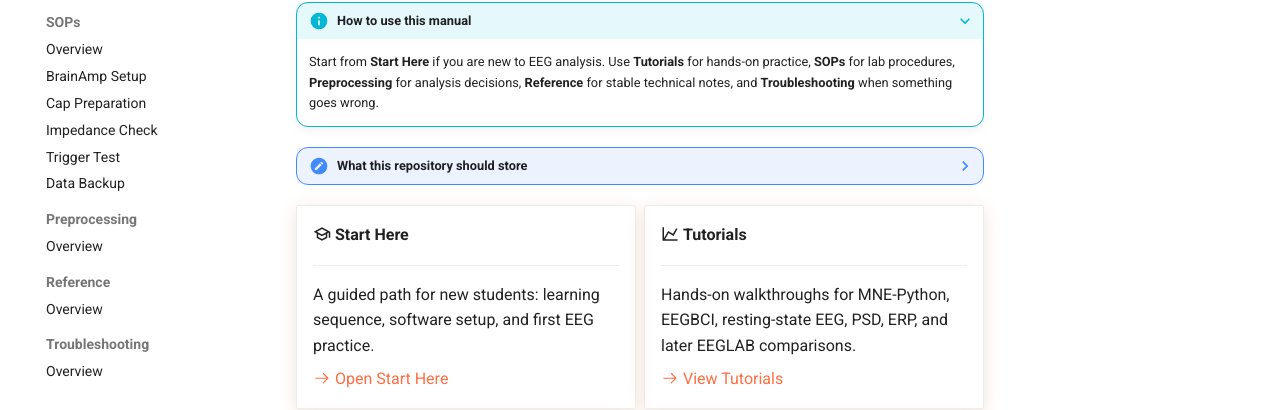
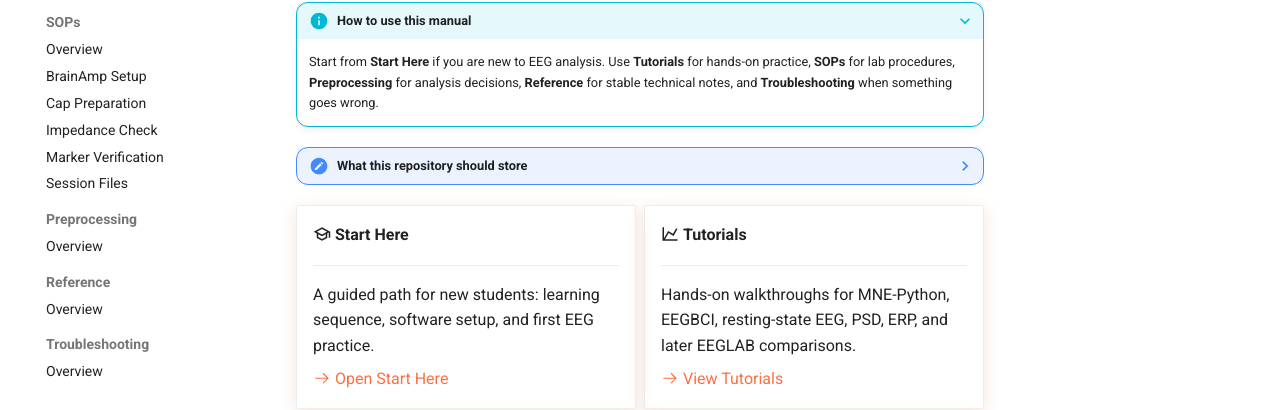
Before and after one commit to yiyuchen-lab/Cogsys-EEG-analysis-manual, an MkDocs documentation site: the page built from docs/index.md, in a window 1280 px wide. Shown: the part 403-813 px from the top of the page. Built offline with MkDocs 1.6.1 and Material for MkDocs 9.7.7, drawn with Linux system fonts in a browser that asks for light colours; comment, search, counter and statistics services are not loaded.

Commit message:
Update SOP navigation for session files page

```diff
--- a/mkdocs.yml
+++ b/mkdocs.yml
@@ -47,8 +47,8 @@ nav:
       - BrainAmp Setup: sops/brainamp-setup.md
       - Cap Preparation: sops/cap-preparation.md
       - Impedance Check: sops/impedance-check.md
-      - Trigger Test: sops/trigger-test.md
-      - Data Backup: sops/data-backup.md
+      - Marker Verification: sops/trigger-test.md
+      - Session Files: sops/session-files.md
   - Preprocessing:
       - Overview: preprocessing/index.md
   - Reference:
```
